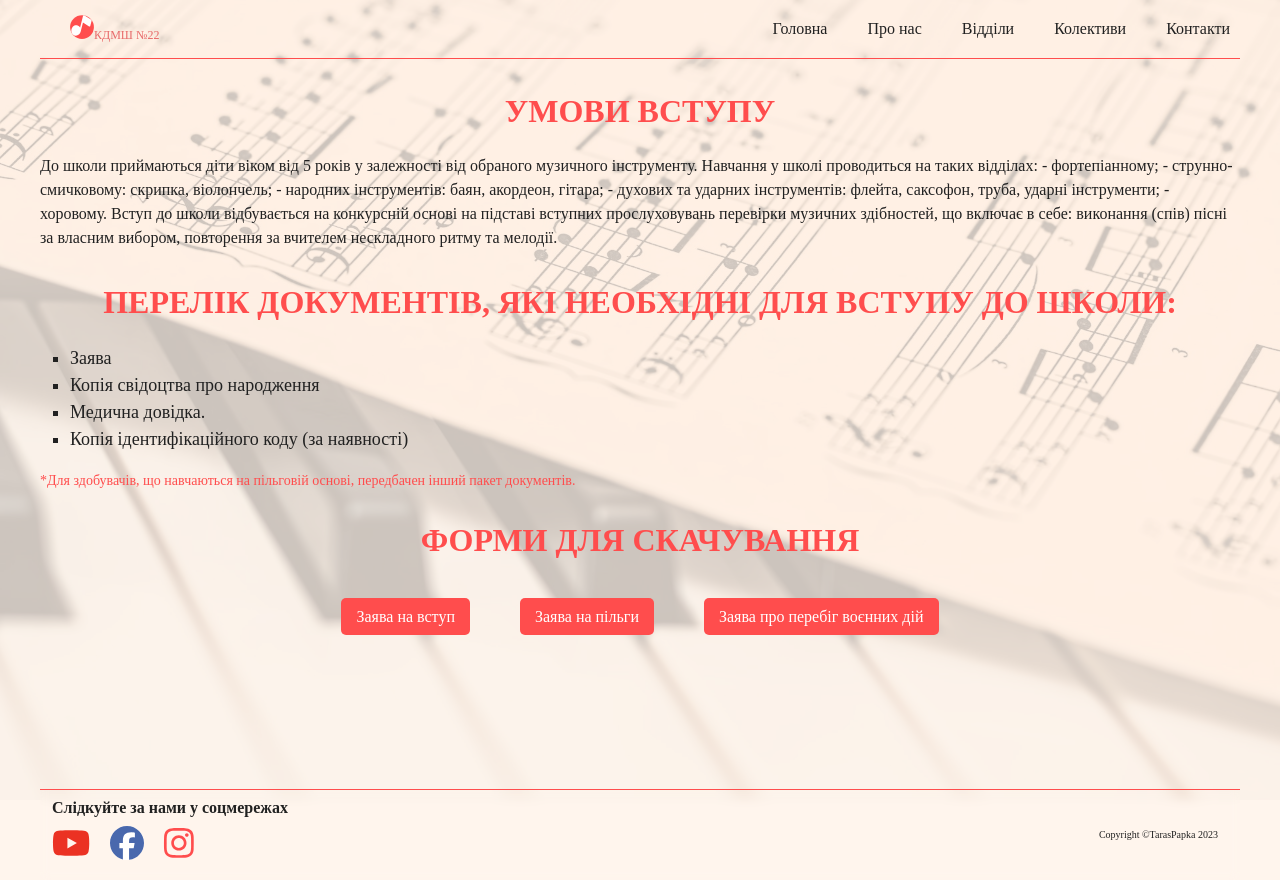
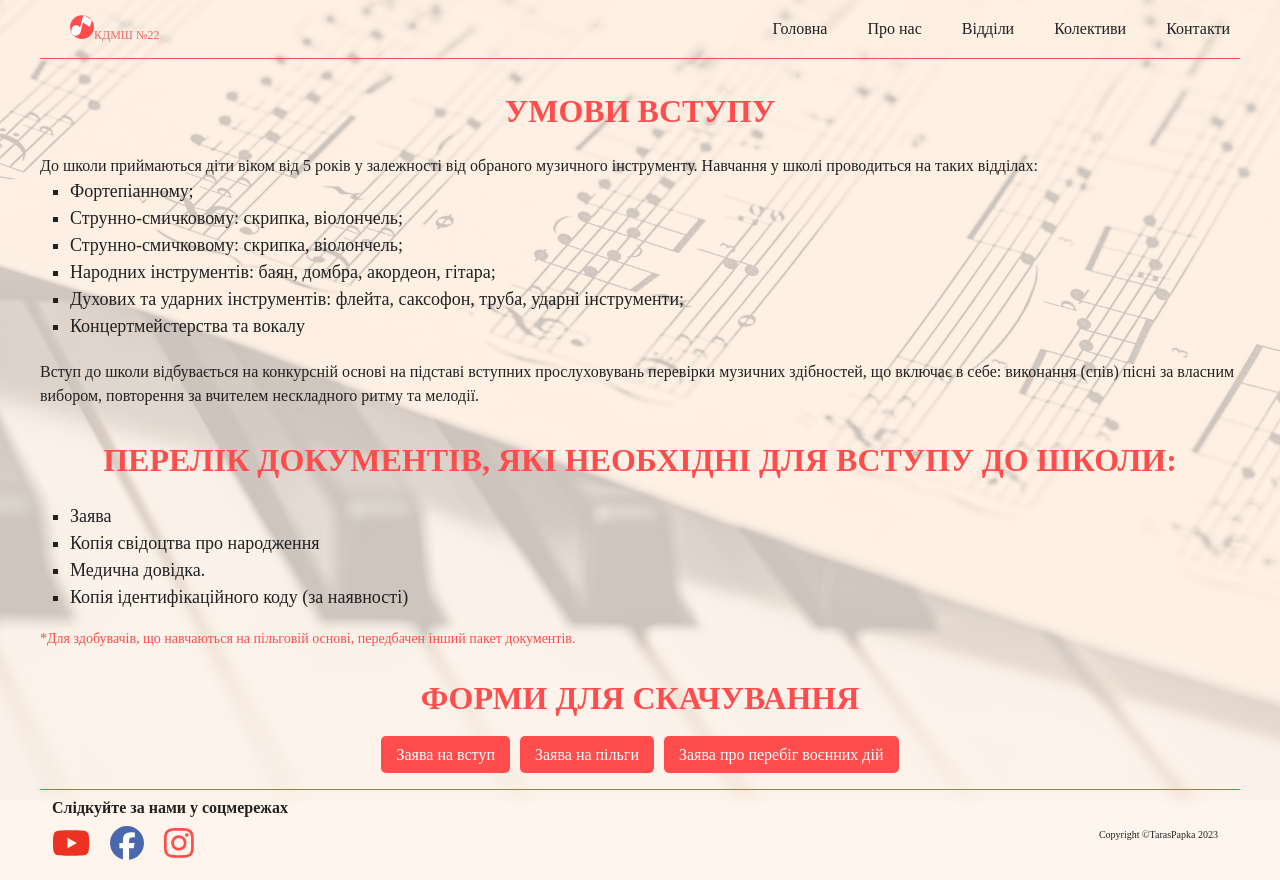
Before and after one commit to Ptz81/KDMSH, a React (Vite) app: page /KDMSH/reviews in a window 1280 px wide. Built offline with nearby package versions, Linux system fonts and the light colour scheme.

Commit message:
corrected styles for review page

```diff
--- a/src/components/FileDownLoader/FileDownLoader.jsx
+++ b/src/components/FileDownLoader/FileDownLoader.jsx
@@ -4,7 +4,7 @@ import styled from 'styled-components';
 import PropTypes from 'prop-types';
 
 const DownloadContainer = styled.div`
-  margin: 20px;
+  /* margin: 20px; */
 `;
 
 const DownloadButton = styled.a`
--- a/src/components/pages/Reviews.jsx
+++ b/src/components/pages/Reviews.jsx
@@ -12,17 +12,24 @@ export const Reviews = () => {
       <div>
         <MainTitle>Умови вступу</MainTitle>
         <MainText>
+          <p>
           До школи приймаються діти віком від 5 років у залежності від обраного музичного інструменту.
 Навчання у школі проводиться на таких відділах:
-- фортепіанному;
-- струнно-смичковому: скрипка,  віолончель;
-- народних інструментів: баян, акордеон, гітара;
-- духових та ударних інструментів: флейта, саксофон, труба, ударні інструменти;
-- хоровому.
-
-Вступ до школи  відбувається на конкурсній основі на підставі вступних  прослуховувань
+          </p>
+          <FormList>
+            <FormItem>Фортепіанному;</FormItem>
+            <FormItem>Струнно-смичковому: скрипка,  віолончель;</FormItem>
+            <FormItem>Струнно-смичковому: скрипка,  віолончель;</FormItem>
+            <FormItem>Народних інструментів: баян, домбра, акордеон, гітара;</FormItem>
+            <FormItem>Духових та ударних інструментів: флейта, саксофон, труба, ударні інструменти;</FormItem>
+            <FormItem>Концертмейстерства та вокалу</FormItem>
+          </FormList>
+          <p>
+            Вступ до школи  відбувається на конкурсній основі на підставі вступних  прослуховувань
 перевірки музичних здібностей, що включає в себе:  виконання (спів) пісні за власним вибором,
 повторення за вчителем нескладного ритму та мелодії.
+</p>
+
         </MainText>
         {/* <MainText>
           Заповнити форму рєстрації для вступу можна за посиланням:
```
Also changed, not shown: 1 other file (tests, documents, lock files or other folders).
